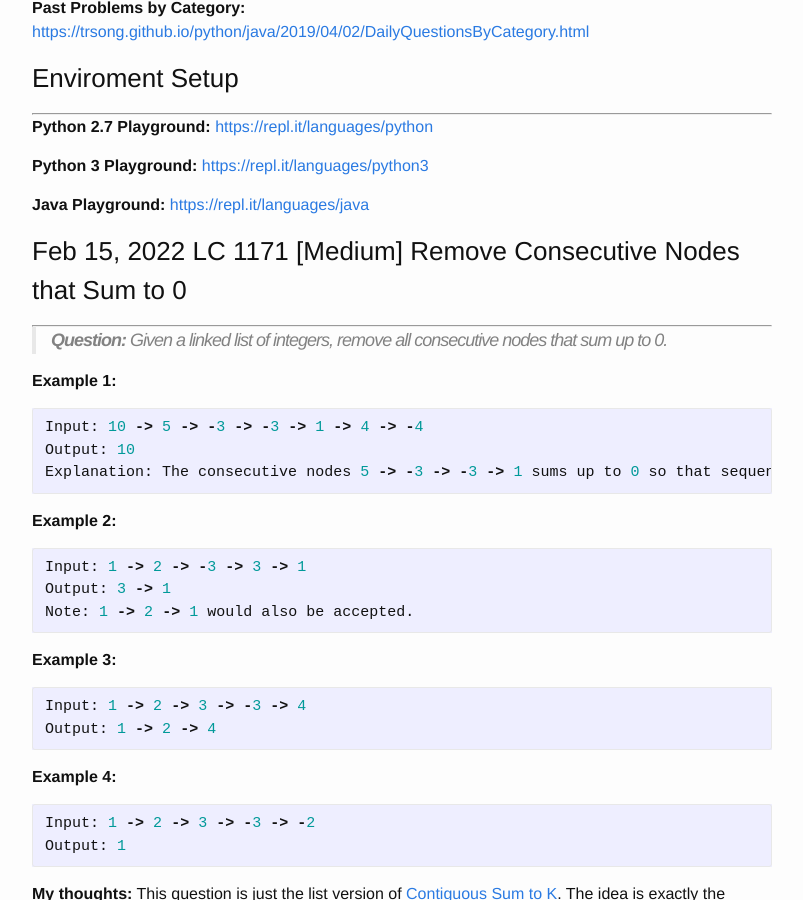
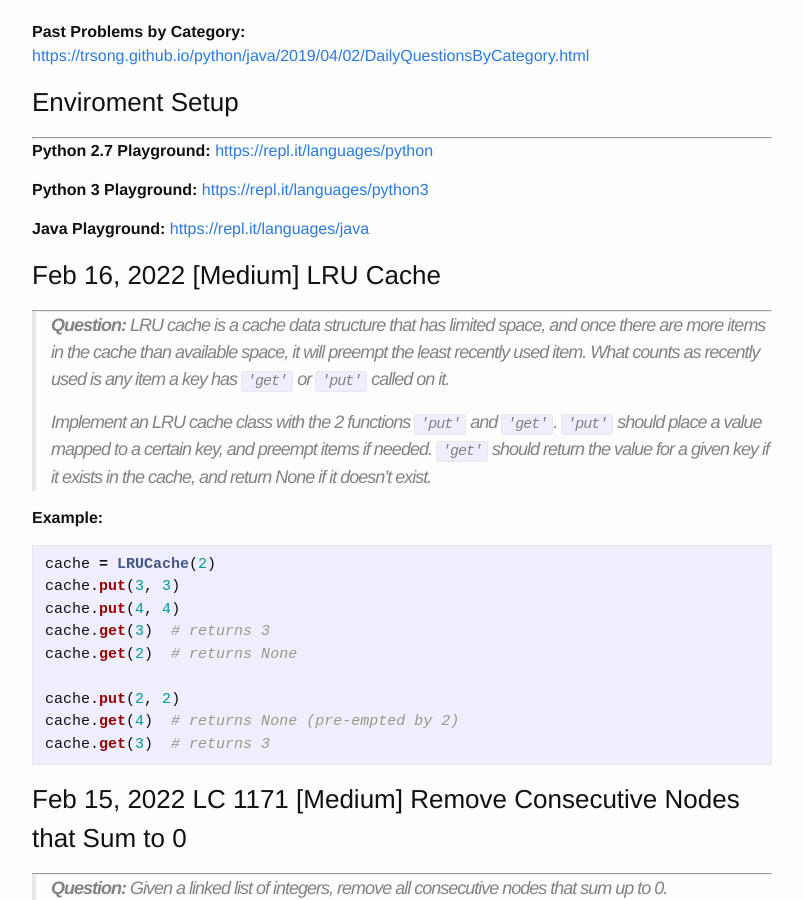
Before and after one commit to trsong/trsong.github.io, a Jekyll site: the page built from _posts/2022-02-01-DailyQuestionsFeb.md, in a window 1280 px wide and 900 px high, scrolled down 690 px. Shown: the whole window, without its empty margins (238-1041 px from the left). Built offline with Jekyll 4.4.1, drawn with Linux system fonts in a browser that asks for light colours; some of the changed text lies outside the part shown.

Commit message:
Add Feb 16 question

````diff
--- a/_posts/2022-02-01-DailyQuestionsFeb.md
+++ b/_posts/2022-02-01-DailyQuestionsFeb.md
@@ -21,6 +21,24 @@ categories: Python/Java
 **Java Playground:** [https://repl.it/languages/java](https://repl.it/languages/java)
 
 
+### Feb 16, 2022 \[Medium\] LRU Cache
+---
+> **Question:** LRU cache is a cache data structure that has limited space, and once there are more items in the cache than available space, it will preempt the least recently used item. What counts as recently used is any item a key has `'get'` or `'put'` called on it.
+>
+> Implement an LRU cache class with the 2 functions `'put'` and `'get'`. `'put'` should place a value mapped to a certain key, and preempt items if needed. `'get'` should return the value for a given key if it exists in the cache, and return None if it doesn't exist.
+
+**Example:**
+```py
+cache = LRUCache(2)
+cache.put(3, 3)
+cache.put(4, 4)
+cache.get(3)  # returns 3
+cache.get(2)  # returns None
+
+cache.put(2, 2)
+cache.get(4)  # returns None (pre-empted by 2)
+cache.get(3)  # returns 3
+```
 
 ### Feb 15, 2022 LC 1171 \[Medium\] Remove Consecutive Nodes that Sum to 0
 ---
````
